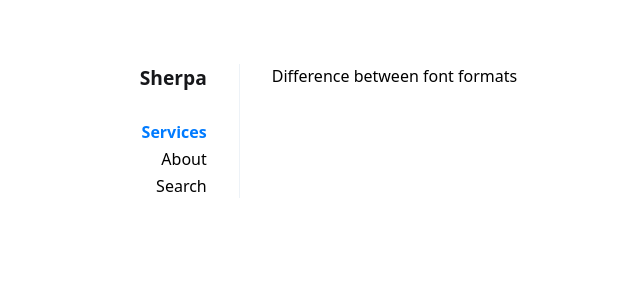
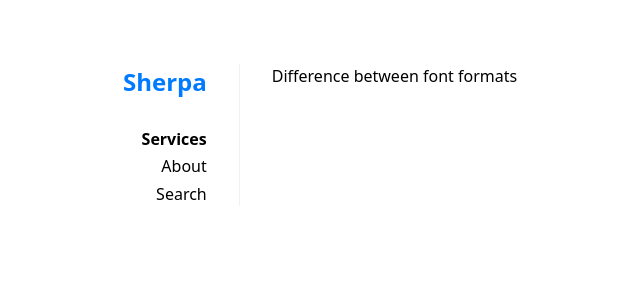
Before and after one commit to kye-fr/kye-fr.github.io, a Jekyll site: the page built from index.html, in a window 1280 px wide. Shown: the top 300 px of the page, without its empty margins (81-721 px from the left). Built offline with Jekyll 4.4.1, drawn with Linux system fonts in a browser that asks for light colours.

Commit message:
theme update

```diff
--- a/_sass/_main.scss
+++ b/_sass/_main.scss
@@ -90,7 +90,7 @@ header li {
 }
 
 header a.active {
-	color: #007bff;
+	color: #000;
 	font-weight: bold;
 }
 
@@ -203,5 +203,7 @@ figcaption {
 }
 
 .bx-h01 {
-  font-size: 120%;
-  font-weight: bold; }
+  font-size: 150%;
+  font-weight: bold;
+  color: #007bff;
+}
```
Also changed, not shown: 1 other file.
